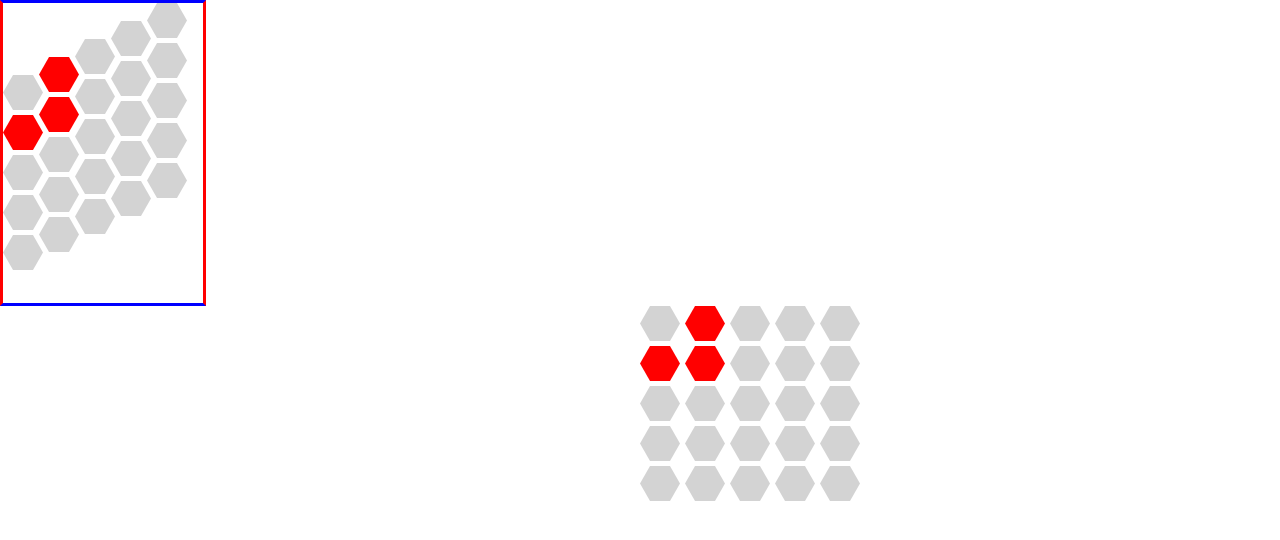
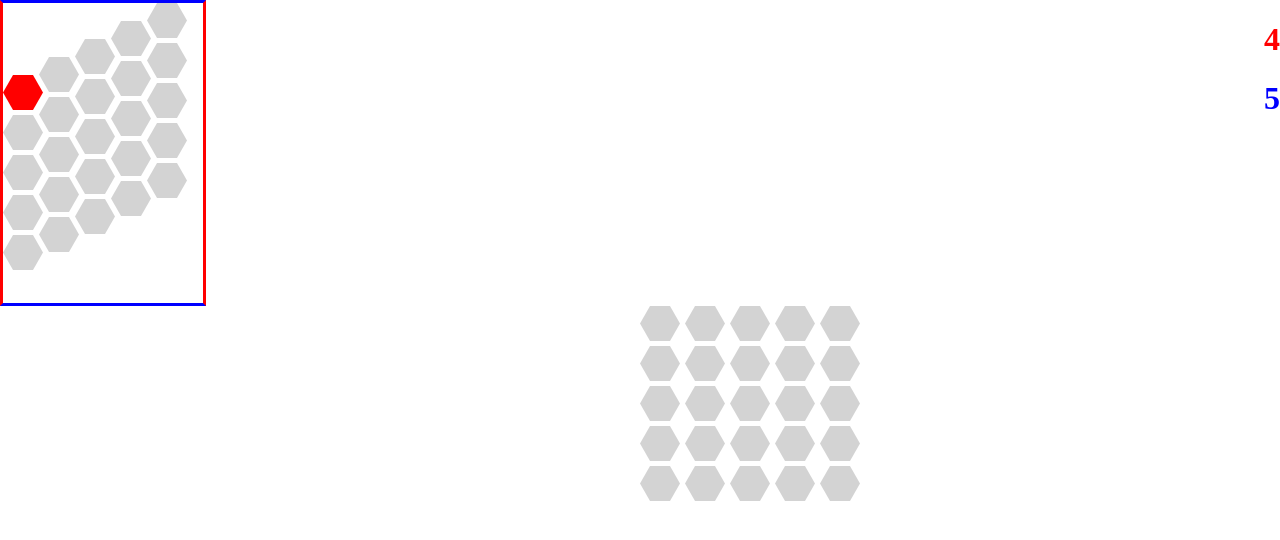
Before and after one commit to Smankusors/gunair-hex-ai, a plain HTML site: page index.html in a window 1280 px wide. Both pictures are taken after a click on the element 23 px from the left and 92 px from the top of the page. Shown: the top 540 px of the page. Drawn offline with Linux system fonts and the light colour scheme.

Commit message:
sudah bisa multiplayer, hanya perlu benerin path findingnya

```diff
--- /dev/null
+++ b/game.js
@@ -0,0 +1,31 @@
+const PIHAK_NULL = 0;
+const PIHAK_MERAH = 1;
+const PIHAK_BIRU = 2;
+const PIHAK_HIJAU = 3;
+
+var giliran = PIHAK_MERAH;
+
+function klikPetak(event) {
+    var el = $(event.currentTarget);
+    var data = el.data();
+    var petak = map[data.x][data.y];
+    if (petak.milik == PIHAK_NULL) {
+        petak.milik = giliran;
+        giliran = giliran % 2 + 1;
+    }
+    switch (petak.milik) {
+        case PIHAK_MERAH:
+            el.css("background-color", "red");
+            break;
+        case PIHAK_BIRU:
+            el.css("background-color", "blue");
+            break;
+        case PIHAK_HIJAU:
+            el.css("background-color", "green");
+            break;
+    }
+    remainingRed = CariJarak(merahStart, merahEnd, PIHAK_MERAH);
+    remainingBlue = CariJarak(biruStart, biruEnd, PIHAK_BIRU);
+    $("#merahR").text(remainingRed);
+    $("#biruR").text(remainingBlue);
+}
--- a/index.html
+++ b/index.html
@@ -36,12 +36,18 @@
     <body>
         <div class="map"></div>
         <div class="mapp"></div>
+        <div style="position: fixed; right: 0; top: 0">
+            <h1 id="merahR" style="color: red"></h1>
+            <h1 id="biruR" style="color: blue"></h1>
+        </div>
     </body>
     <!--
         var global :
         map : isi petak
     -->
+    <script src="game.js"></script>
     <script src="petak.js"></script>
     <script src="prorityqueue.js"></script>
     <script src="pathfinding.js"></script>
+
 </html>
--- a/pathfinding.js
+++ b/pathfinding.js
@@ -2,11 +2,13 @@
  * Class untuk prority queue path findingnya petak
  * @param {Petak} petakDari
  * @param {Petak} petakKe
+ * @param {int} cost Biaya yang dibutuhkan untuk menuju petak ini
  */
-function PetakPriorityNode(petakDari, petakKe) {
+function PetakPriorityNode(petakDari, petakKe, cost) {
     this._jarak = -1;
     this.petakDari = petakDari;
     this.petakKe = petakKe;
+    this.cost = cost;
     this.jarakKeTujuan = function() {
         if (this._jarak == -1)
             return this._jarak = this.petakDari.jarakDenganPetak(this.petakKe);
@@ -16,15 +18,39 @@ function PetakPriorityNode(petakDari, petakKe) {
 
 /**
  * Mencari jarak dari petak menuju petak
+ * dilihat dari milik petaknya siapa
  *
  * @param {Petak} dari Dari petak
  * @param {Petak} ke Menuju petak
+ * @param {int} pihak Dari pihak siapa
  */
-function CariJarak(dari, ke) {
+function CariJarak(dari, ke, pihak) {
     var comparator = (a, b) => a.jarakKeTujuan() < b.jarakKeTujuan();
     var queue = new PriorityQueue(comparator);
-    dari.tetangga.forEach(petak =>
-        queue.push(new PetakPriorityNode(petak, ke))
-    );
-    console.log(queue);
+    var dahDikunjungin = [dari];
+    dari.tetangga.forEach(petak => {
+        if (petak.milik == PIHAK_NULL)
+            queue.push(new PetakPriorityNode(petak, ke, 1));
+        else if (petak.milik == pihak)
+            queue.push(new PetakPriorityNode(petak, ke, 0));
+    });
+    var nodeSekarang = queue.pop();
+    while (true) {
+        var petakSekarang = nodeSekarang.petakDari;
+        dahDikunjungin.push(petakSekarang);
+        if (petakSekarang == ke) {
+            return nodeSekarang.cost;
+        }
+        petakSekarang.tetangga.forEach(petak => {
+            if (!dahDikunjungin.includes(petak)) {
+                if (petak.milik == PIHAK_NULL)
+                    queue.push(new PetakPriorityNode(petak, ke, nodeSekarang.cost + 1));
+                else if (petak.milik == pihak)
+                    queue.push(new PetakPriorityNode(petak, ke, nodeSekarang.cost));
+            }
+        });
+        if (queue.isEmpty())
+            return -1;
+        nodeSekarang = queue.pop();
+    }
 }
--- a/petak.js
+++ b/petak.js
@@ -3,10 +3,6 @@
  * disini, petak juga dapat dianggap sebagai kota
  */
 
-
-const MILIK_TIDAKADA = 0;
-const MILIK_MERAH = 1;
-const MILIK_BIRU = 2;
 
 /**
  * Besar map permainan hex ini
@@ -25,11 +21,11 @@ function Petak(x = null, y = null) {
     /**
      * Petak ini sudah diambil oleh warna apa?
      */
-    this.milik = MILIK_TIDAKADA;
+    this.milik = PIHAK_NULL;
 
     /**
      * Dari petak ini dapat terhubung ke petak apa aja?
-     * @type array
+     * @type {Petak[]}
      */
     this.tetangga = [];
 
@@ -62,6 +58,7 @@ function Petak(x = null, y = null) {
 
 /**
  * Map permainan
+ * @type {Petak[][]}
  */
 var map = [];
 // Inisialisasi besarnya elemen map
@@ -108,10 +105,10 @@ for (var x = 0; x < besar; x++) {
 // Inisialisasi pos mulai dan pos akhir pada masing masing warna
 var merahStart = new Petak(-1, null);
 var merahEnd = new Petak(besar, null);
-merahStart.milik = merahEnd.milik = MILIK_MERAH;
+merahStart.milik = merahEnd.milik = PIHAK_MERAH;
 var biruStart = new Petak(null, -1);
 var biruEnd = new Petak(null, besar);
-biruStart.milik = biruEnd.milik = MILIK_BIRU;
+biruStart.milik = biruEnd.milik = PIHAK_BIRU;
 // Inisialisasi tetangga untuk pos mulai dan pos akhir
 for (var i = 0; i < besar; i++) {
 	merahStart.tetangga.push(map[0][i]);
@@ -192,12 +189,3 @@ for (var x = 1; x < besar - 1; x++) {
         ];
     }
 }
-
-function klikPetak(event) {
-    let el = $(event.currentTarget);
-    let pos = el.data();
-    map[pos.x][pos.y].tetangga.forEach(petak => {
-        let target = $(petak.element);
-        target.css("background-color", "red");
-    });
-}
```
